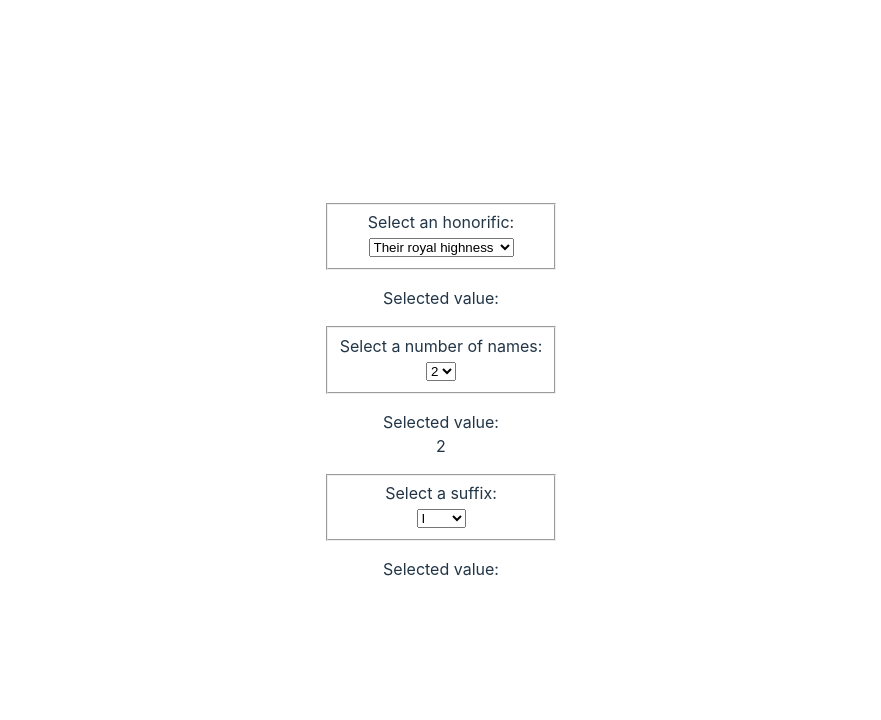
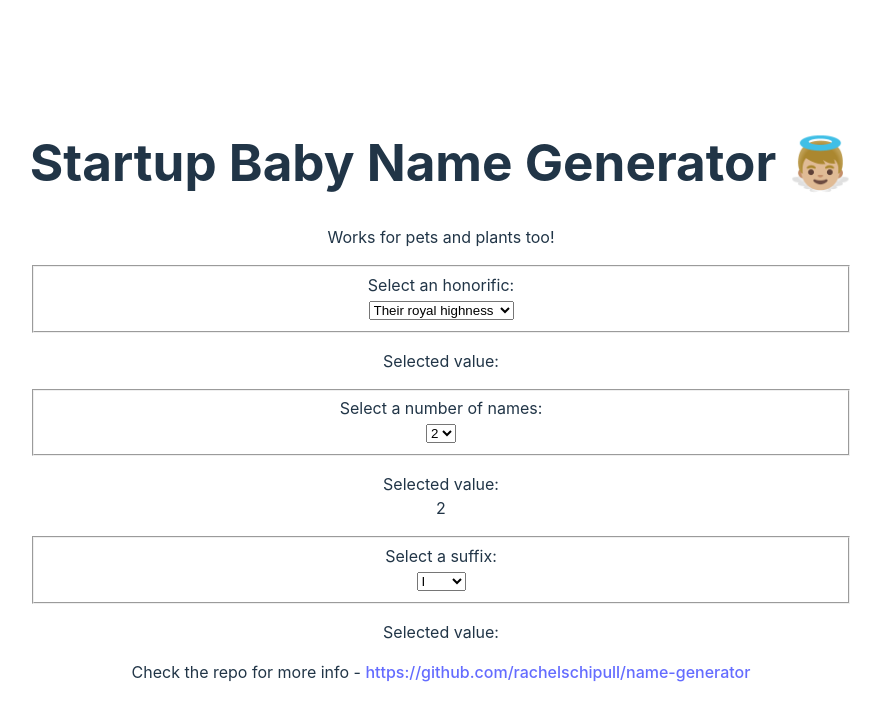
Before and after one commit to rachelschipull/name-generator, a React (Vite) app: page / in a window 1280 px wide. Shown: the top 720 px of the page, without its empty margins (199-1080 px from the left). Built offline with nearby package versions, Linux system fonts and the light colour scheme.

Commit message:
add header and footer components with draft content

```diff
--- /dev/null
+++ b/src/components/Footer/Footer.jsx
@@ -0,0 +1,11 @@
+import React from 'react'
+
+function Footer(){
+    return (
+        <>
+            <p>Check the repo for more info - <a href="https://github.com/rachelschipull/name-generator">https://github.com/rachelschipull/name-generator</a></p>
+        </>
+    )
+}
+
+export default Footer
--- /dev/null
+++ b/src/components/Footer/index.jsx
@@ -0,0 +1,2 @@
+export * from './Footer';
+export { default } from './Footer';
--- a/src/components/Form/Form.jsx
+++ b/src/components/Form/Form.jsx
@@ -2,13 +2,17 @@ import React from 'react'
 import Honorific from '../Honorific'
 import Suffix from '../Suffix'
 import Selector from '../Selector'
+import Header from '../Header'
+import Footer from '../Footer'
 
 function Form () {
   return (
     <>
+      <Header />
       <Honorific />
       <Selector />
       <Suffix />
+      <Footer />
     </>
   )
 }
--- /dev/null
+++ b/src/components/Header/Header.jsx
@@ -0,0 +1,12 @@
+import React from 'react'
+
+function Header(){
+    return (
+        <>
+            <h1>Startup Baby Name Generator 👼🏼</h1>
+            <p>Works for pets and plants too!</p>
+        </>
+    )
+}
+
+export default Header
--- /dev/null
+++ b/src/components/Header/index.jsx
@@ -0,0 +1,2 @@
+export * from './Header';
+export { default } from './Header';
```
